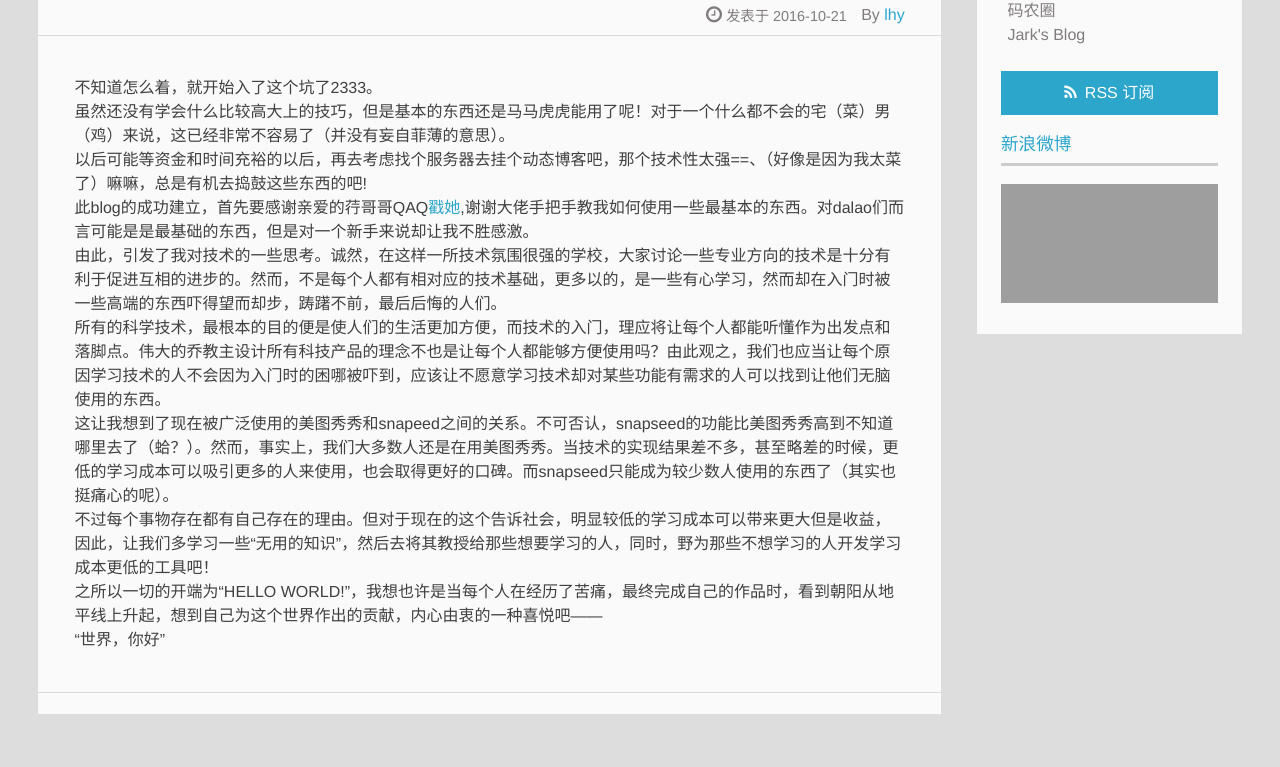
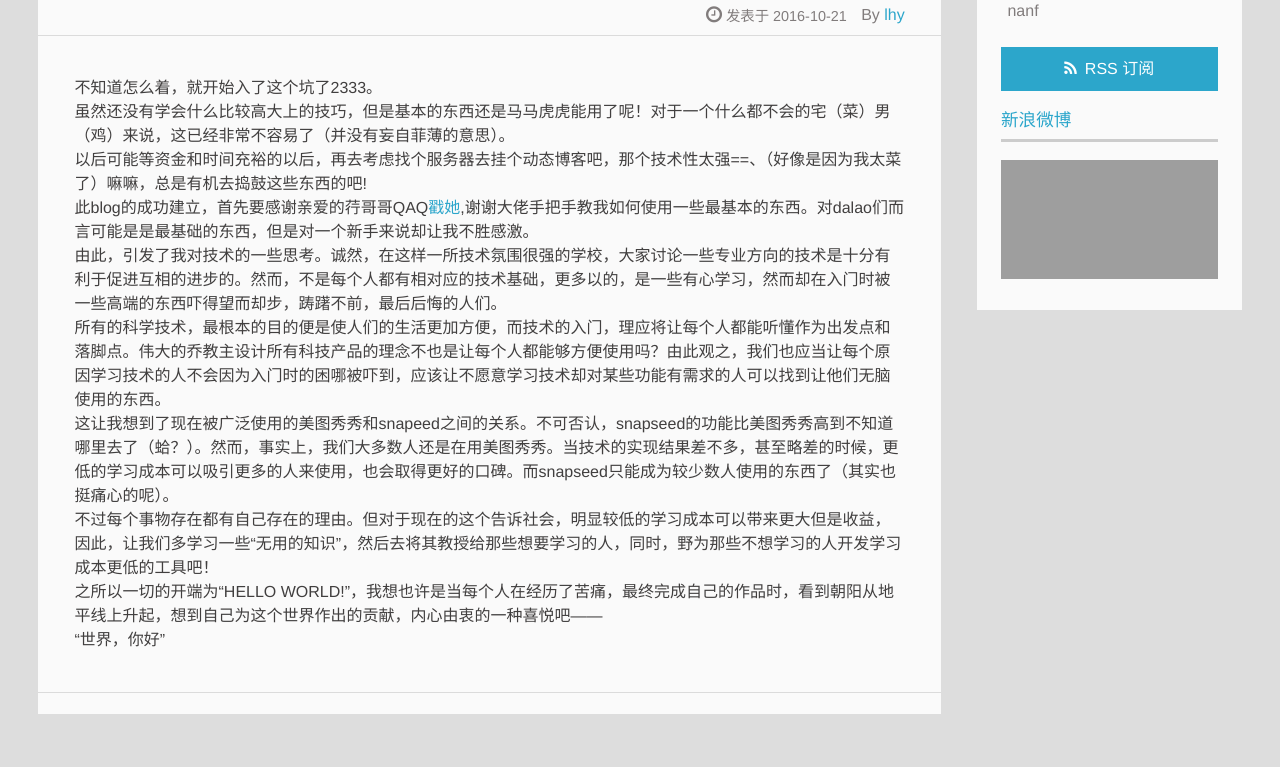
Before and after one commit to lhylovers/lhylovers.github.io, a plain HTML site: page index.html in a window 1280 px wide. Shown: the part 307-1074 px from the top of the page. Drawn offline with Linux system fonts and the light colour scheme; grey boxes are pictures that could not be loaded; a script that the page names is missing.

Commit message:
Site updated: 2016-10-28 12:29:26

```diff
--- a/index.html
+++ b/index.html
@@ -201,19 +201,7 @@
   <div class="linkslist">
   <p class="asidetitle">友情链接</p>
     <ul>
-
-          <li>
-
-            	<a href="https://coderq.com" target="_blank" title="一个面向程序员交流分享的新一代社区">码农圈</a>
-
-          </li>
-
-          <li>
-
-            	<a href="http://wuchong.me" target="_blank" title="Jark&#39;s Blog">Jark&#39;s Blog</a>
-
-          </li>
-
+       <li><a href="http://nanf.me/" title="nanf">nanf</a></li>
     </ul>
 </div>
 
```
Also changed, not shown: 2016/10/10/hello-world/index.html (+1 -13 lines), 2016/10/21/Hellow-world/index.html (+1 -13 lines).
